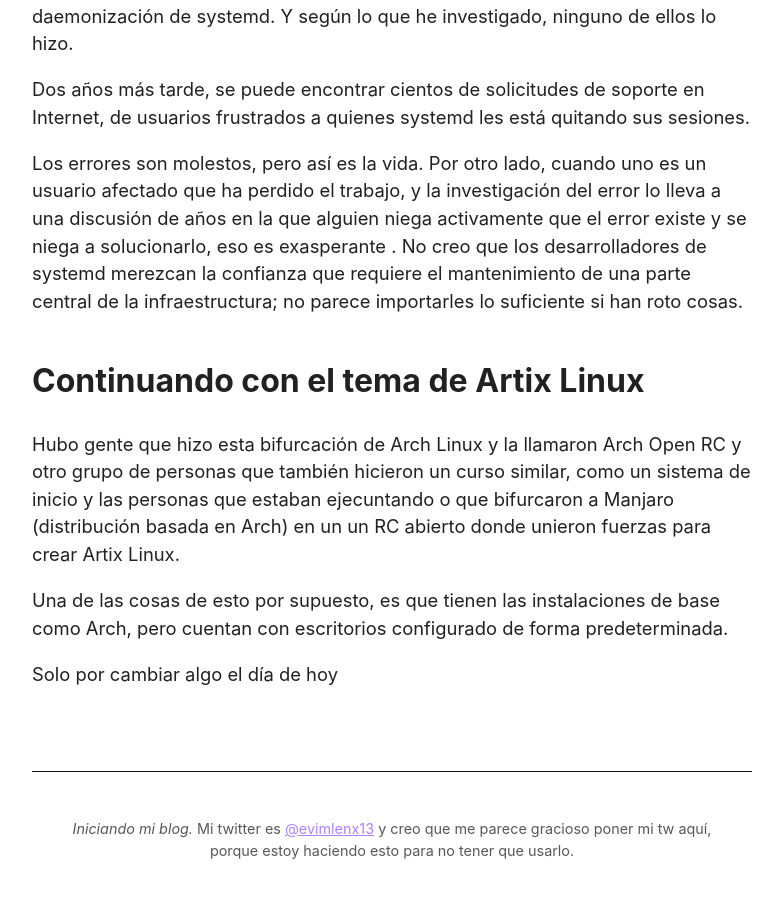
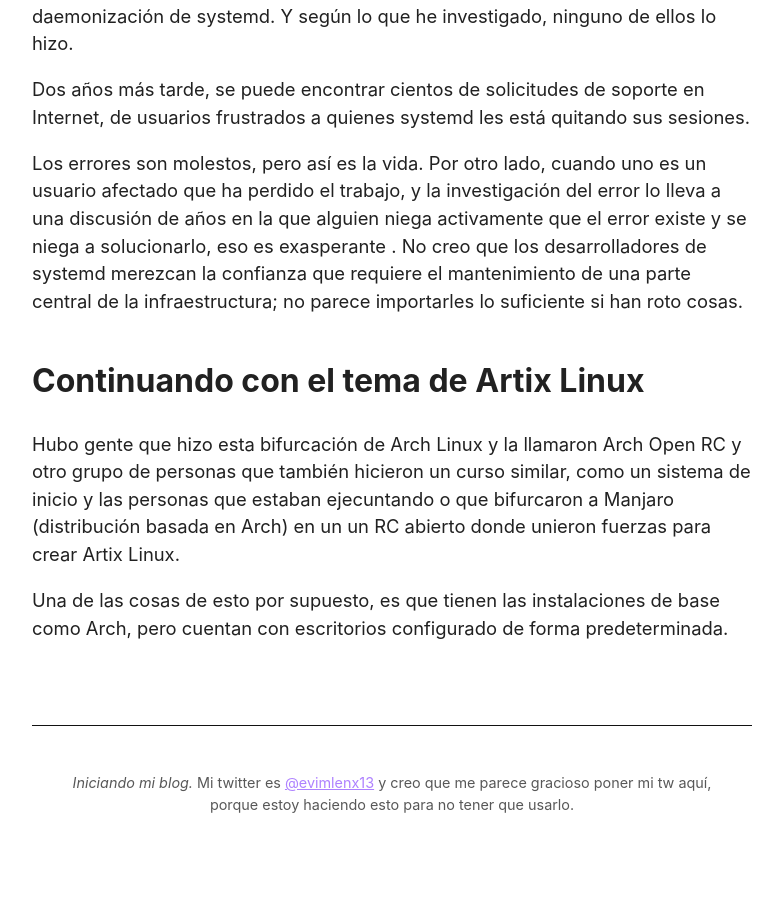
Before and after one commit to evilenx/BlogPersonal, a Jekyll site: the page built from _posts/2023/2023-01-06-setup-post.md, in a window 1280 px wide and 900 px high, scrolled down 1615 px. Shown: the whole window, without its empty margins (248-1031 px from the left). Built offline with Jekyll 4.4.1, drawn with Linux system fonts in a browser that asks for light colours; after the commit the page ends 2469 px from its top, so only the background shows below that.

Commit message:
de vuelta

```diff
--- a/_posts/2023/2023-01-06-setup-post.md
+++ b/_posts/2023/2023-01-06-setup-post.md
@@ -22,5 +22,3 @@
 Hubo gente que hizo esta bifurcación de Arch Linux y la llamaron Arch Open RC y otro grupo de personas que también hicieron un curso similar, como un sistema de inicio y las personas que estaban ejecuntando o que bifurcaron a Manjaro (distribución basada en Arch) en un un RC abierto donde unieron fuerzas para crear Artix Linux.
 
 Una de las cosas de esto por supuesto, es que tienen las instalaciones de base como Arch, pero cuentan con escritorios configurado de forma predeterminada.
-
-Solo por cambiar algo el día de hoy
```
